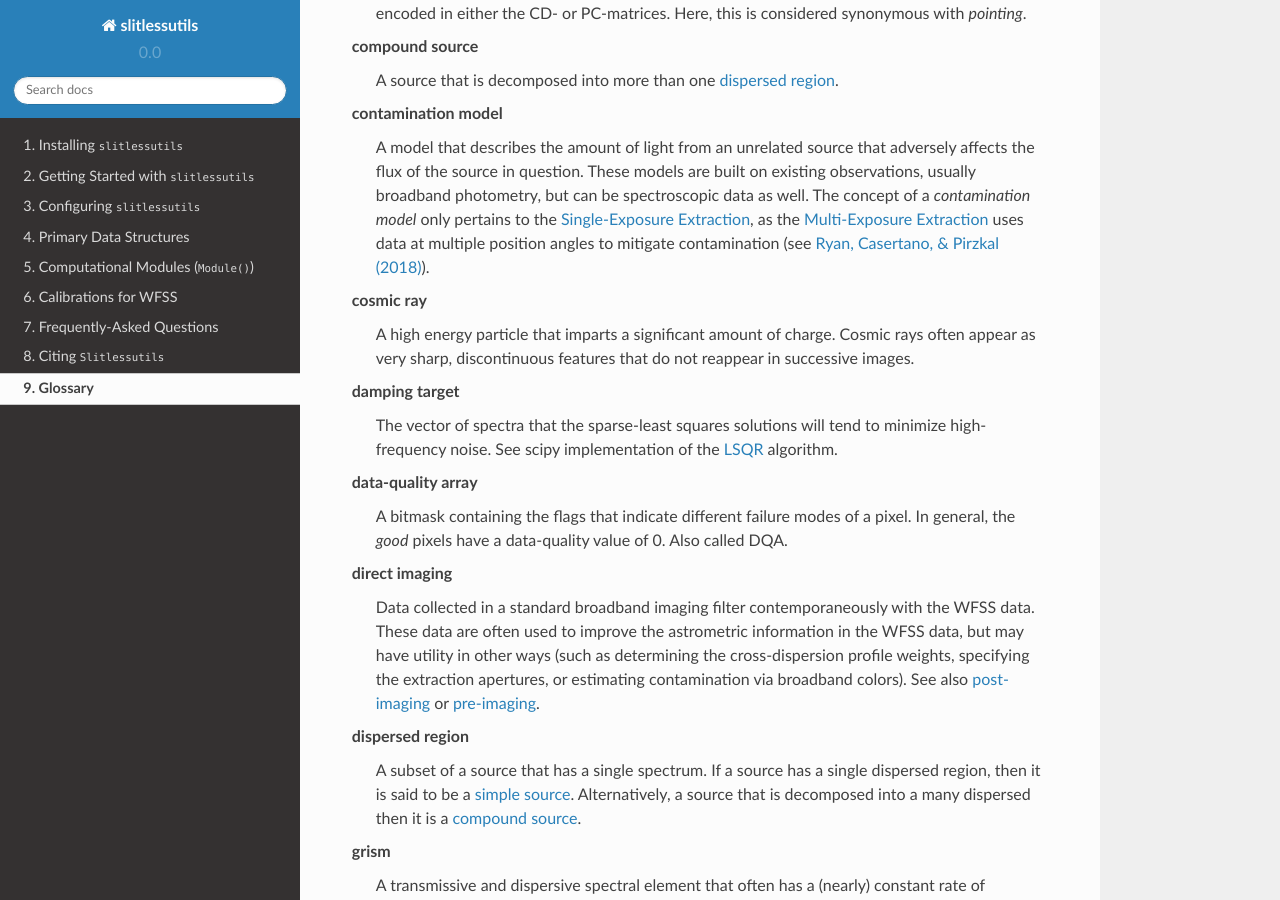
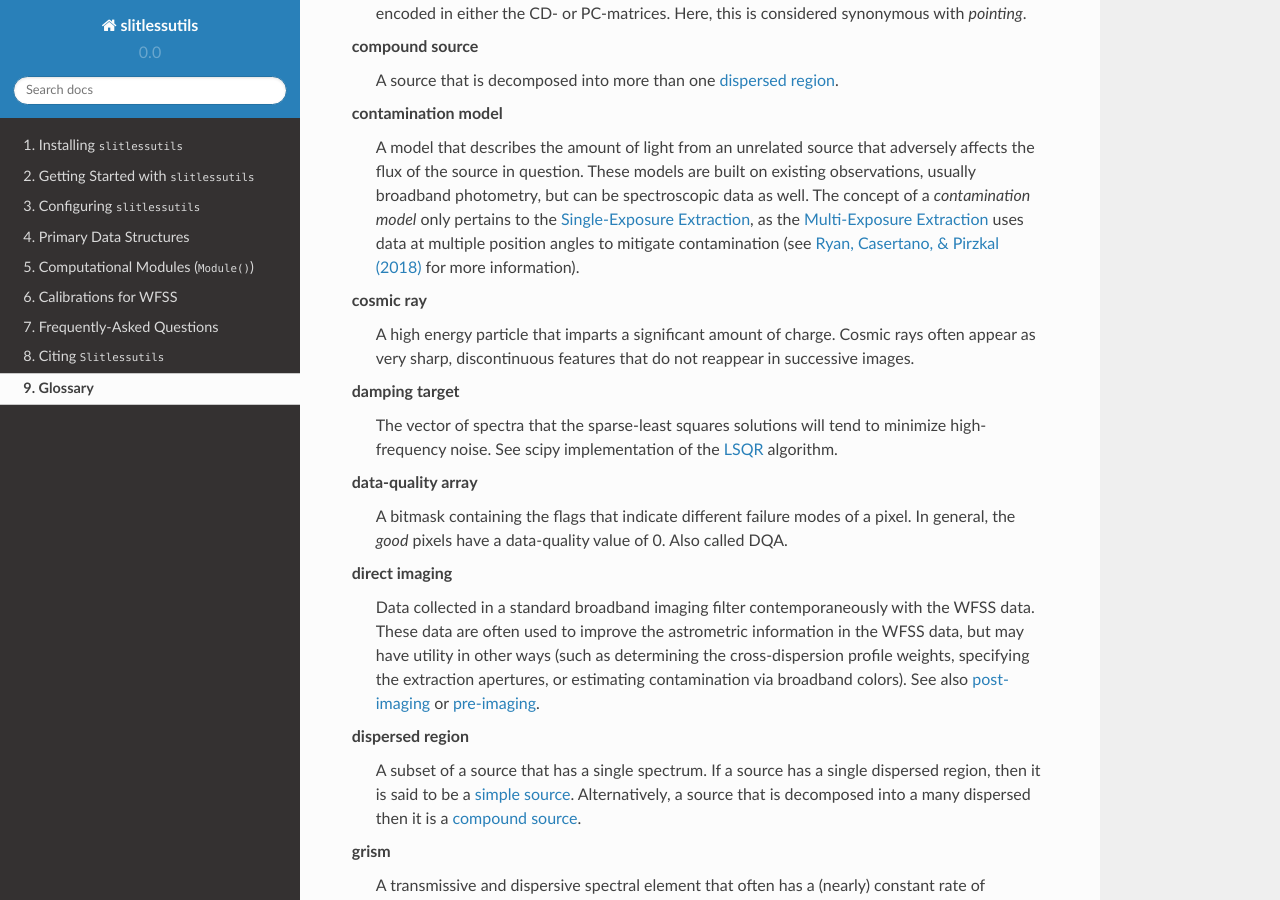
Before and after one commit to spacetelescope/slitlessutils, a Sphinx documentation site: the page built from docs/glossary.rst, in a window 1280 px wide and 900 px high, scrolled down 309 px. Built offline with Sphinx 7.4.7 and the Read the Docs theme 2.0.0, drawn with Linux system fonts in a browser that asks for light colours.

Commit message:
added info to glossary

```diff
--- a/docs/glossary.rst
+++ b/docs/glossary.rst
@@ -15,7 +15,7 @@ Since many terms may be used colloquially and/or have different definitions in o
 		A source that is decomposed into more than one :term:`dispersed region`.
 
 	contamination model
-		A model that describes the amount of light from an unrelated source that adversely affects the flux of the source in question.  These models are built on existing observations, usually broadband photometry, but can be spectroscopic data as well.  The concept of a *contamination model* only pertains to the :doc:`Single-Exposure Extraction <single>`, as the :doc:`Multi-Exposure Extraction <multi>` uses data at multiple position angles to mitigate contamination (see `Ryan, Casertano, & Pirzkal (2018) <https://ui.adsabs.harvard.edu/abs/2018PASP..130c4501R/abstract>`_).
+		A model that describes the amount of light from an unrelated source that adversely affects the flux of the source in question.  These models are built on existing observations, usually broadband photometry, but can be spectroscopic data as well.  The concept of a *contamination model* only pertains to the :doc:`Single-Exposure Extraction <single>`, as the :doc:`Multi-Exposure Extraction <multi>` uses data at multiple position angles to mitigate contamination (see `Ryan, Casertano, & Pirzkal (2018) <https://ui.adsabs.harvard.edu/abs/2018PASP..130c4501R/abstract>`_ for more information).
 
 	cosmic ray
 		A high energy particle that imparts a significant amount of charge.  Cosmic rays often appear as very sharp, discontinuous features that do not reappear in successive images.
```
